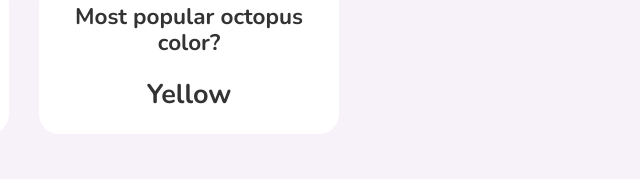
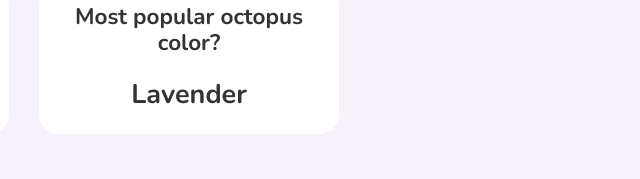
Before and after one commit to lucasgrinspan/the-octopus-project, a Gatsby site: page /stats in a window 1280 px wide. Shown: the part 621-800 px from the top of the page, 616-1256 px from the left. Built offline with nearby package versions, Linux system fonts and the light colour scheme; Gatsby itself is replaced by a stand-in of ours.

Commit message:
donation details

```diff
--- a/src/data/donations.js
+++ b/src/data/donations.js
@@ -496,7 +496,8 @@ export const DONATIONS = [
         org: "The LoveLand Foundation",
         id: 41,
         date: "2020-06-30",
-        order: [], //
+        order: ["octopus"],
+        octopusColor: ["lavender"],
         sent: false,
     },
     {
```
